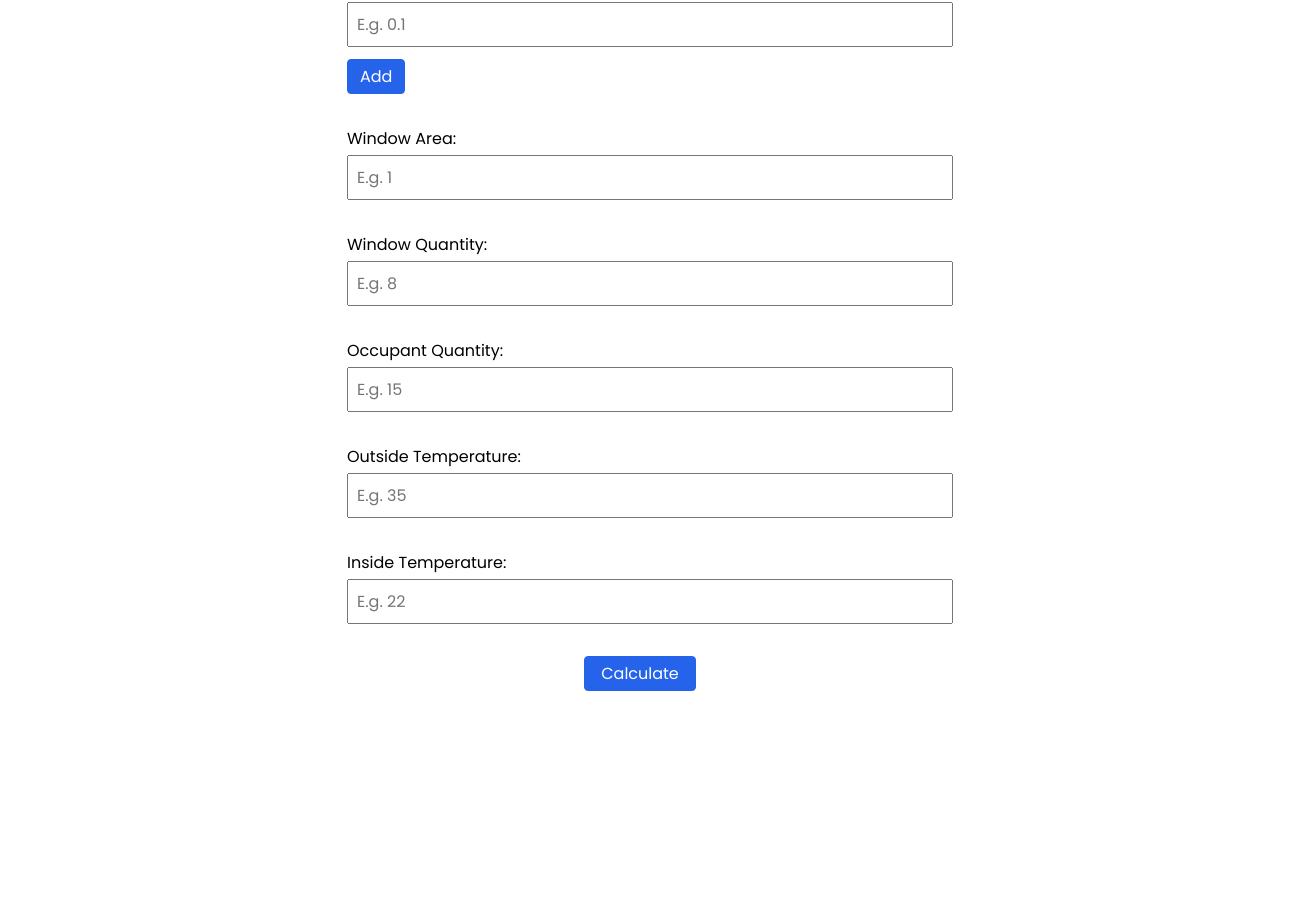
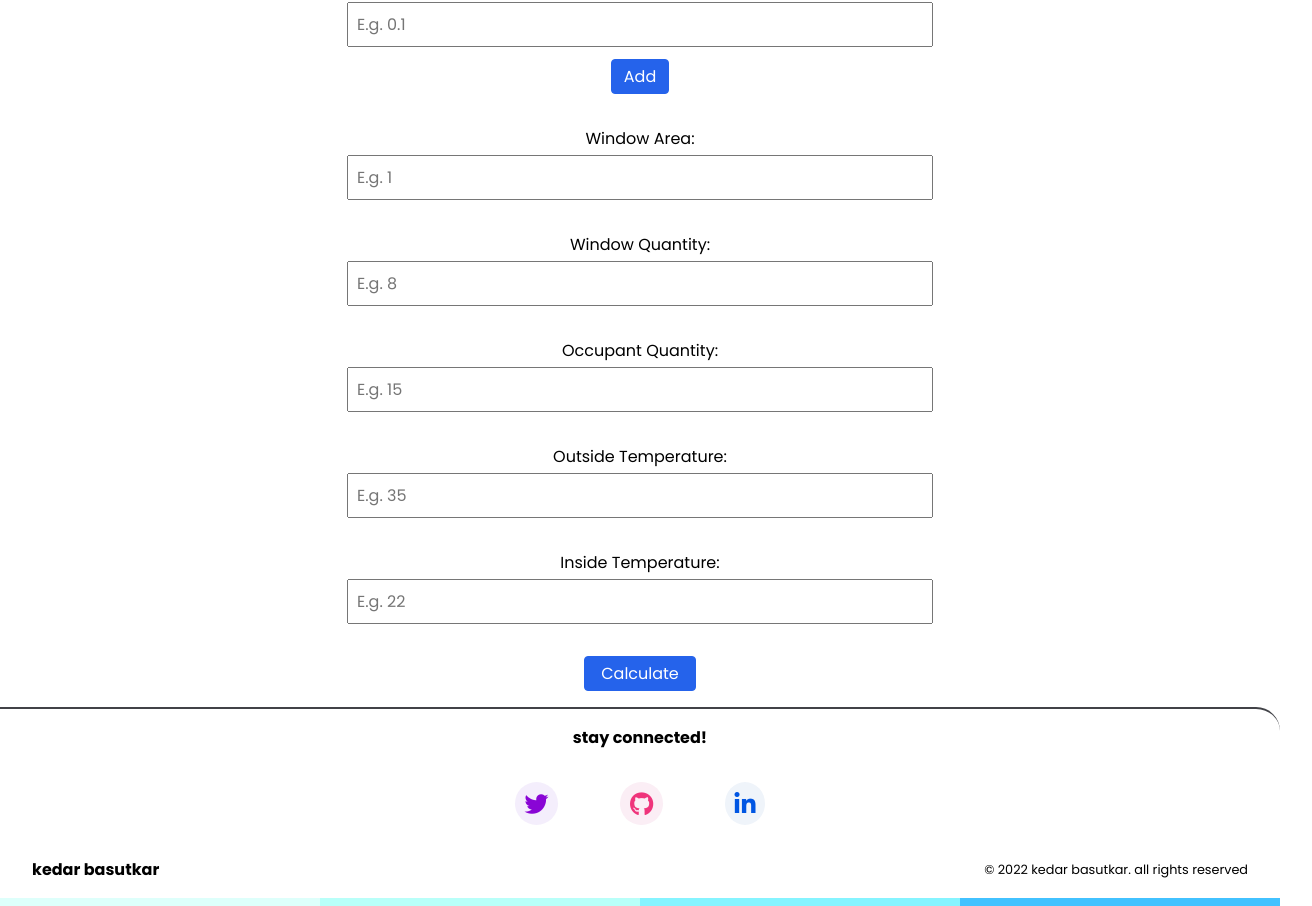
Before and after one commit to kedaroo/heat-load-calculator, a React (Create React App) app: page / in a window 1280 px wide. Shown: the part 464-1370 px from the top of the page, 1312 px wide, since content can reach past the window. Before the commit the page ends 1155 px from the top, so only its background shows below. Built offline with nearby package versions, Linux system fonts and the light colour scheme; the HTML template or start-up script is replaced by a standard one.

Commit message:
style: footer

```diff
--- a/src/App.css
+++ b/src/App.css
@@ -1,4 +1,25 @@
 @import url('https://fonts.googleapis.com/css2?family=Poppins:wght@400;700&display=swap');
+
+/* following style will be applied to every element */
+*, *::before, *::after{
+  /* margin: 0;
+  padding: 0; */
+  box-sizing: border-box;
+}
+
+.App {
+  display: flex;
+  flex-direction: column;
+  /* justify-content: center; */
+  align-items: center;
+  min-height: 100vh;
+  text-align: center;
+}
+
+main {
+  width: 100%;
+  flex-grow: 1;
+}
 
 body {
   font-family: 'Poppins', sans-serif;
@@ -50,7 +71,7 @@ button {
 .btn-calculate {
   padding: 0.25rem 1rem;
   display: block;
-  margin: 0 auto;
+  margin: 1rem auto;
 }
 
 .App label {
--- a/src/App.js
+++ b/src/App.js
@@ -1,124 +1,144 @@
-import { useReducer, useState, useEffect } from 'react'
+import { useReducer, useState, useEffect } from "react";
 
-import './App.css';
+import "./App.css";
+import Footer from "./components/Footer";
 
 const formReducer = (state, action) => {
   switch (action.type) {
-    case 'floorLength':
-      return { ...state, floorLength: action.payload.floorLength }
-    case 'floorWidth':
-      return { ...state, floorWidth: action.payload.floorWidth }
-    case 'ceilingHeight':
-      return { ...state, ceilingHeight: action.payload.ceilingHeight }
-    case 'wallLayers':
-      return { ...state, wallLayers: action.payload.wallLayers }
-    case 'windowArea':
-      return { ...state, windowArea: action.payload.windowArea }
-    case 'windowQty':
-      return { ...state, windowQty: action.payload.windowQty }
-    case 'occupantQty':
-      return { ...state, occupantQty: action.payload.occupantQty }
-    case 'outsideTemp':
-      return { ...state, outsideTemp: action.payload.outsideTemp }
-    case 'insideTemp':
-      return { ...state, insideTemp: action.payload.insideTemp }
+    case "floorLength":
+      return { ...state, floorLength: action.payload.floorLength };
+    case "floorWidth":
+      return { ...state, floorWidth: action.payload.floorWidth };
+    case "ceilingHeight":
+      return { ...state, ceilingHeight: action.payload.ceilingHeight };
+    case "wallLayers":
+      return { ...state, wallLayers: action.payload.wallLayers };
+    case "windowArea":
+      return { ...state, windowArea: action.payload.windowArea };
+    case "windowQty":
+      return { ...state, windowQty: action.payload.windowQty };
+    case "occupantQty":
+      return { ...state, occupantQty: action.payload.occupantQty };
+    case "outsideTemp":
+      return { ...state, outsideTemp: action.payload.outsideTemp };
+    case "insideTemp":
+      return { ...state, insideTemp: action.payload.insideTemp };
     default:
-      return state
+      return state;
   }
-}
+};
 
 let initalState = {
-  floorLength: '',
-  floorWidth: '',
-  ceilingHeight: '',
+  floorLength: "",
+  floorWidth: "",
+  ceilingHeight: "",
   wallLayers: {},
-  windowArea: '',
-  windowQty: '',
-  occupantQty: '',
-  outsideTemp: '',
-  insideTemp: ''
-}
+  windowArea: "",
+  windowQty: "",
+  occupantQty: "",
+  outsideTemp: "",
+  insideTemp: "",
+};
 
 export default function App() {
+  const [state, dispatch] = useReducer(formReducer, initalState);
 
-  const [state, dispatch] = useReducer(formReducer, initalState)
-
-  const [newLayer, setNewLayer] = useState('8.66')
-  const [newThickness, setNewThickness] = useState('')
-  const [wall, setWall] = useState({})
+  const [newLayer, setNewLayer] = useState("8.66");
+  const [newThickness, setNewThickness] = useState("");
+  const [wall, setWall] = useState({});
 
   const handleSubmit = (e) => {
-    e.preventDefault()
-    console.log(`Total tonnage required: ${calculateTonnage()} TR`)
-    console.log(state)
-  }
+    e.preventDefault();
+    console.log(`Total tonnage required: ${calculateTonnage()} TR`);
+    console.log(state);
+  };
 
   const handleAdd = (e) => {
-    e.preventDefault()
-    setWall(prevState => setWall({ ...prevState, [newLayer]: newThickness }))
-    setNewLayer('')
-    setNewThickness('')
-  }
+    e.preventDefault();
+    setWall((prevState) => setWall({ ...prevState, [newLayer]: newThickness }));
+    setNewLayer("");
+    setNewThickness("");
+  };
 
   useEffect(() => {
-    dispatch({ type: 'wallLayers', payload: { wallLayers: wall }})
-  }, [wall])
+    dispatch({ type: "wallLayers", payload: { wallLayers: wall } });
+  }, [wall]);
 
   const calculateTonnage = () => {
-    return (grandTotalHeatLoad() / 3.51) / 1000
-  }
+    return grandTotalHeatLoad() / 3.51 / 1000;
+  };
 
   const totalSensibleHeat = () => {
-    return wallHeatLoad() + glassHeatLoad() + occupantHeatLoad()
-  }
+    return wallHeatLoad() + glassHeatLoad() + occupantHeatLoad();
+  };
 
   const totalLatentHeat = () => {
-    return occupantLatentHeatLoad()
-  }
+    return occupantLatentHeatLoad();
+  };
 
   const grandTotalHeatLoad = () => {
-    return totalSensibleHeat() + totalLatentHeat()
-  }
+    return totalSensibleHeat() + totalLatentHeat();
+  };
 
   const wallHeatLoad = () => {
-    let result = 0
+    let result = 0;
     for (const key in state.wallLayers) {
-      result += Number(state.wallLayers[key])/Number(key)
+      result += Number(state.wallLayers[key]) / Number(key);
     }
-    result = result + (1 / (Number(state.insideTemp) + 273)) + (1 / (Number(state.outsideTemp) + 273))
-    result = 1 / result
-    const heatLoad = result * ((2 * state.ceilingHeight * state.floorLength) + (2 * state.ceilingHeight * state.floorWidth)) * (state.outsideTemp - state.insideTemp)
-    return heatLoad
-  }
+    result =
+      result +
+      1 / (Number(state.insideTemp) + 273) +
+      1 / (Number(state.outsideTemp) + 273);
+    result = 1 / result;
+    const heatLoad =
+      result *
+      (2 * state.ceilingHeight * state.floorLength +
+        2 * state.ceilingHeight * state.floorWidth) *
+      (state.outsideTemp - state.insideTemp);
+    return heatLoad;
+  };
 
   const glassHeatLoad = () => {
-    let result = (0.01/0.7) + (1 / (Number(state.insideTemp) + 273)) + (1 / (Number(state.outsideTemp) + 273))
-    result = 1 / result
-    const heatLoad = result * (state.windowArea * state.windowQty) * (state.outsideTemp - state.insideTemp) * (1.2)
-    return heatLoad
-  }
+    let result =
+      0.01 / 0.7 +
+      1 / (Number(state.insideTemp) + 273) +
+      1 / (Number(state.outsideTemp) + 273);
+    result = 1 / result;
+    const heatLoad =
+      result *
+      (state.windowArea * state.windowQty) *
+      (state.outsideTemp - state.insideTemp) *
+      1.2;
+    return heatLoad;
+  };
 
   const occupantHeatLoad = () => {
-    const heatLoad = state.occupantQty * 155
-    return heatLoad
-  }
+    const heatLoad = state.occupantQty * 155;
+    return heatLoad;
+  };
 
   const occupantLatentHeatLoad = () => {
-    const heatLoad = state.occupantQty * 72
-    return heatLoad
-  }
+    const heatLoad = state.occupantQty * 72;
+    return heatLoad;
+  };
 
   return (
     <div className="App">
       <header>Heat Load Calculator</header>
+      <main>
         <form onSubmit={handleSubmit}>
           <label>
             <span>Floor Length:</span>
             <input
-            type='number'
-            onChange={e => dispatch({ type: 'floorLength', payload: { floorLength: e.target.value }})}
+              type="number"
+              onChange={(e) =>
+                dispatch({
+                  type: "floorLength",
+                  payload: { floorLength: e.target.value },
+                })
+              }
               value={state.floorLength}
-            placeholder='E.g. 20'
+              placeholder="E.g. 20"
               required
             />
           </label>
@@ -126,10 +146,15 @@ export default function App() {
           <label>
             <span>Floor Width:</span>
             <input
-            type='number'
-            onChange={e => dispatch({ type: 'floorWidth', payload: { floorWidth: e.target.value }})}
+              type="number"
+              onChange={(e) =>
+                dispatch({
+                  type: "floorWidth",
+                  payload: { floorWidth: e.target.value },
+                })
+              }
               value={state.floorWidth}
-            placeholder='E.g. 40'
+              placeholder="E.g. 40"
               required
             />
           </label>
@@ -137,10 +162,15 @@ export default function App() {
           <label>
             <span>Ceiling Height:</span>
             <input
-            type='number'
-            onChange={e => dispatch({ type: 'ceilingHeight', payload: { ceilingHeight: e.target.value }})}
+              type="number"
+              onChange={(e) =>
+                dispatch({
+                  type: "ceilingHeight",
+                  payload: { ceilingHeight: e.target.value },
+                })
+              }
               value={state.ceilingHeight}
-            placeholder='E.g. 6'
+              placeholder="E.g. 6"
               required
             />
           </label>
@@ -148,32 +178,39 @@ export default function App() {
           <label>
             <span>Wall Layers:</span>
             <select
-            onChange={e => setNewLayer(e.target.value)}
+              onChange={(e) => setNewLayer(e.target.value)}
               value={newLayer}
               required
             >
-            <option value='8.66'>Brick</option>
-            <option value='1.73'>Concrete</option>
-            <option value='8.65'>Plaster</option>
-            <option value='0.154'>asbestos</option>
+              <option value="8.66">Brick</option>
+              <option value="1.73">Concrete</option>
+              <option value="8.65">Plaster</option>
+              <option value="0.154">asbestos</option>
             </select>
             <input
-            type='number'
-            onChange={e => setNewThickness(e.target.value)}
+              type="number"
+              onChange={(e) => setNewThickness(e.target.value)}
               value={newThickness}
-            placeholder='E.g. 0.1'
+              placeholder="E.g. 0.1"
               // required
             />
-          <button onClick={handleAdd} className='btn-add'>Add</button>
+            <button onClick={handleAdd} className="btn-add">
+              Add
+            </button>
           </label>
 
           <label>
             <span>Window Area:</span>
             <input
-            type='number'
-            onChange={e => dispatch({ type: 'windowArea', payload: { windowArea: e.target.value }})}
+              type="number"
+              onChange={(e) =>
+                dispatch({
+                  type: "windowArea",
+                  payload: { windowArea: e.target.value },
+                })
+              }
               value={state.windowArea}
-            placeholder='E.g. 1'
+              placeholder="E.g. 1"
               required
             />
           </label>
@@ -181,10 +218,15 @@ export default function App() {
           <label>
             <span>Window Quantity:</span>
             <input
-            type='number'
-            onChange={e => dispatch({ type: 'windowQty', payload: { windowQty: e.target.value }})}
+              type="number"
+              onChange={(e) =>
+                dispatch({
+                  type: "windowQty",
+                  payload: { windowQty: e.target.value },
+                })
+              }
               value={state.windowQty}
-            placeholder='E.g. 8'
+              placeholder="E.g. 8"
               required
             />
           </label>
@@ -192,10 +234,15 @@ export default function App() {
           <label>
             <span>Occupant Quantity:</span>
             <input
-            type='number'
-            onChange={e => dispatch({ type: 'occupantQty', payload: { occupantQty: e.target.value }})}
+              type="number"
+              onChange={(e) =>
+                dispatch({
+                  type: "occupantQty",
+                  payload: { occupantQty: e.target.value },
+                })
+              }
               value={state.occupantQty}
-            placeholder='E.g. 15'
+              placeholder="E.g. 15"
               required
             />
           </label>
@@ -203,10 +250,15 @@ export default function App() {
           <label>
             <span>Outside Temperature:</span>
             <input
-            type='number'
-            onChange={e => dispatch({ type: 'outsideTemp', payload: { outsideTemp: e.target.value }})}
+              type="number"
+              onChange={(e) =>
+                dispatch({
+                  type: "outsideTemp",
+                  payload: { outsideTemp: e.target.value },
+                })
+              }
               value={state.outsideTemp}
-            placeholder='E.g. 35'
+              placeholder="E.g. 35"
               required
             />
           </label>
@@ -214,17 +266,23 @@ export default function App() {
           <label>
             <span>Inside Temperature:</span>
             <input
-            type='number'
-            onChange={e => dispatch({ type: 'insideTemp', payload: { insideTemp: e.target.value }})}
+              type="number"
+              onChange={(e) =>
+                dispatch({
+                  type: "insideTemp",
+                  payload: { insideTemp: e.target.value },
+                })
+              }
               value={state.insideTemp}
-            placeholder='E.g. 22'
+              placeholder="E.g. 22"
               required
             />
           </label>
-        <button className='btn-calculate'>Calculate</button>
+          <button className="btn-calculate">Calculate</button>
         </form>
+      </main>
 
-
+      <Footer />
     </div>
-  )
+  );
 }
--- /dev/null
+++ b/src/components/Footer.css
@@ -0,0 +1,125 @@
+@import url('https://cdnjs.cloudflare.com/ajax/libs/font-awesome/6.0.0/css/all.min.css');
+
+/* following style will be applied to every element */
+*, *::before, *::after{
+    /* margin: 0;
+    padding: 0; */
+    box-sizing: border-box;
+ }
+
+a {
+    text-decoration: none;
+    color: black;
+}
+
+/* color-bar */
+table {
+    border-collapse: collapse;
+}
+td {
+    width: 25vw;
+    height: 8px;
+    padding: 0px;
+}
+.color1 {
+    background-color: #ddfffb;
+}
+.color2 {
+    background-color: #B8FFF9;
+}
+.color3 {
+    background-color: #85F4FF;
+}
+.color4 {
+    background-color: #42C2FF;
+}
+
+/* footer */
+.container-footer {
+    display: flex;
+    flex-direction: column;
+    align-items: center;
+    border-top: 2px solid #414247;
+    border-top-right-radius: 24px;
+}
+
+.text-center {
+    text-align: center;
+    font-weight: 700;
+}
+
+.socials-list {
+    display: flex;
+    list-style: none;
+    padding: 0;
+    width: 80%;
+    max-width: 250px;
+    justify-content: space-between;
+}
+
+.social-icon {
+    font-size: 1.5rem;
+    padding: 0.4em;
+    border-radius: 50%;
+}
+
+.fa-github {
+    color: #ef347b;
+    background-color: #fbeef5;
+}
+
+.fa-linkedin-in {
+    color: #0056e3;
+    background-color: #eff4fa;
+}
+
+.fa-twitter {
+    color: #8905d5;
+    background-color: #f4eefc;
+}
+
+.footer-list {
+    display: flex;
+    justify-content: space-between;
+    width: 95%;
+    align-items: center;
+    text-align: center;
+}
+
+.footer-nav-list  {
+    display: flex;
+    list-style: none;
+    padding: 0;
+    border: 1px solid gray;
+    justify-content: space-between;
+    width: 350px;
+}
+
+.footer-nav-link {
+    text-decoration: none;
+    color: black;
+}
+
+.footer-name {
+    font-weight: 700;
+}
+
+.copyright-text {
+    font-size: 0.8rem;
+}
+
+@media (max-width: 820px) {
+
+    a {
+        margin-bottom: 1rem;
+    }
+
+    .container {
+        flex-direction: column;
+        align-items: center;
+    }
+
+    .footer-list {
+        flex-direction: column;
+    }
+}
--- /dev/null
+++ b/src/components/Footer.js
@@ -0,0 +1,42 @@
+import './Footer.css'
+
+export default function Footer() {
+    return (
+        <footer>
+            <div className="container-footer">
+                <p className="text-center">stay connected!</p>
+                <ul className="socials-list">
+                    <li className="socials-list-item">
+                        <a href="https://twitter.com/KedarBasutkar" target="_blank">
+                            <i className="fa-brands fa-twitter social-icon"></i>
+                        </a>
+                    </li>
+                    <li className="socials-list-item">
+                        <a href="https://github.com/kedaroo" target="_blank">
+                            <i className="fa-brands fa-github social-icon"></i>
+                        </a>
+                    </li>
+                    <li className="socials-list-item">
+                        <a href="https://www.linkedin.com/in/kedar-basutkar-67b30a216/" target="_blank">
+                            <i className="fa-brands fa-linkedin-in social-icon"></i>
+                        </a>
+                    </li>
+                </ul>
+                <div className="footer-list">
+                    <p className="footer-name">
+                        <a href="index.html">kedar basutkar</a>
+                    </p>
+                    <p className="copyright-text">© 2022 kedar basutkar. all rights reserved</p>
+                </div>
+                <table>
+                    <tr>
+                        <td className="color1"></td>
+                        <td className="color2"></td>
+                        <td className="color3"></td>
+                        <td className="color4"></td>
+                    </tr>
+                </table>
+            </div>
+        </footer>
+    )
+}
--- a/src/headLoadFunctions.js
+++ /dev/null
@@ -1,3 +0,0 @@
-const wallHeatLoad = () => {
-
-}
```
Lines whose indentation alone changed are shown as unchanged.
